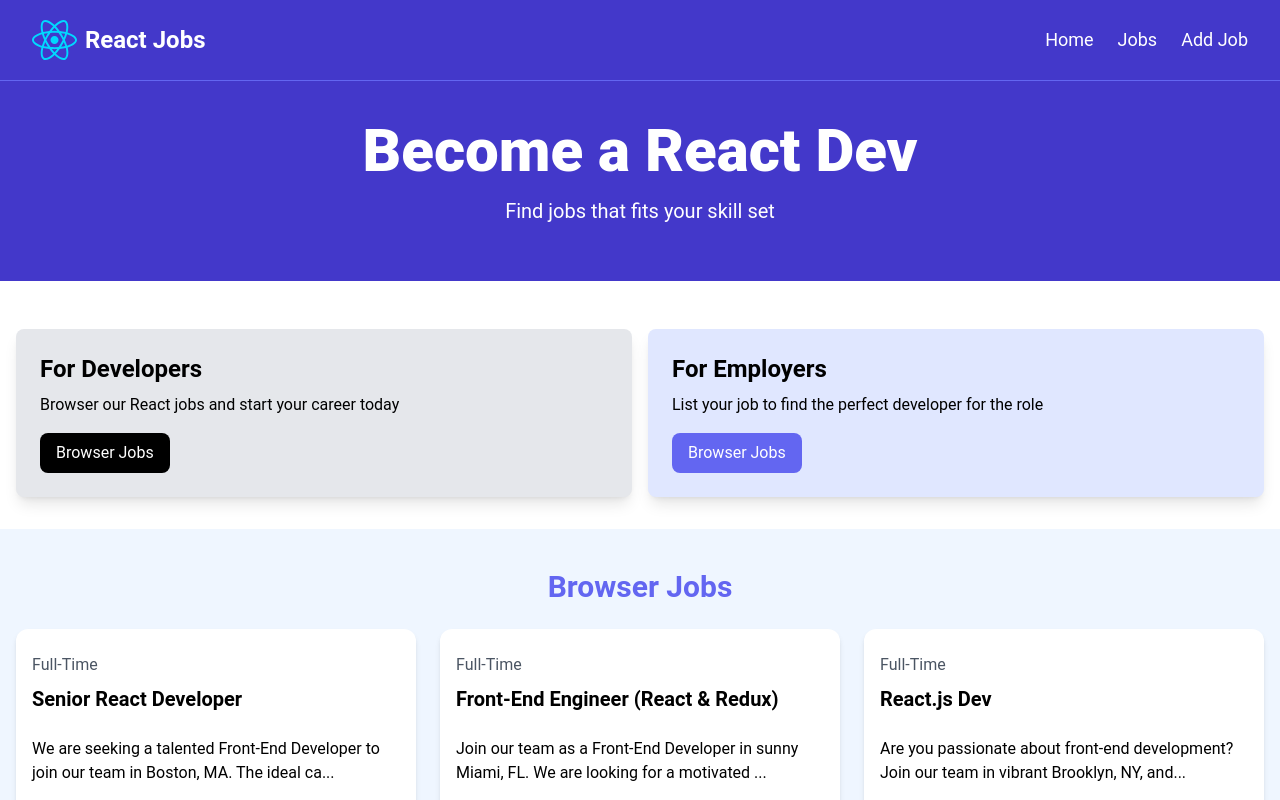
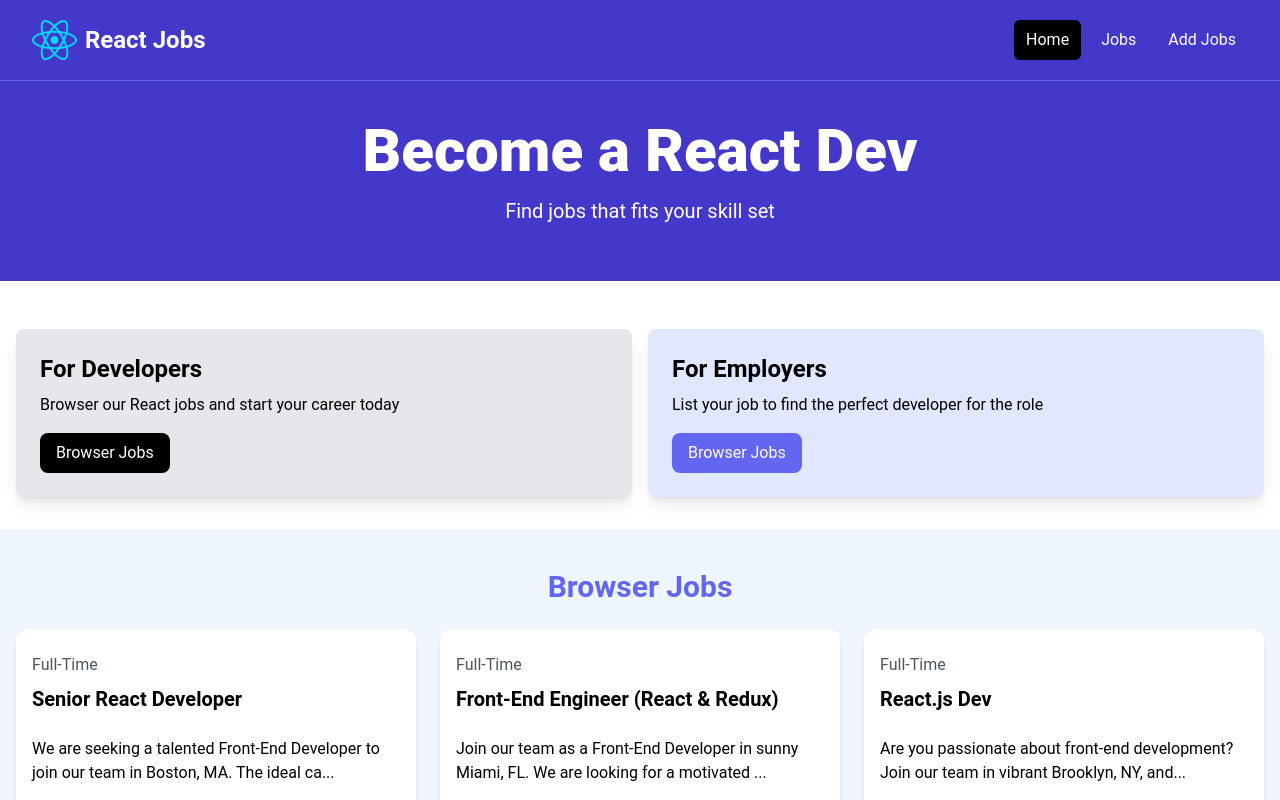
Before and after one commit to Jayashree-25/react-crash-2025, a React (Vite) app: page / in a window 1280 px wide. Shown: the top 800 px of the page. Built offline with nearby package versions, Linux system fonts and the light colour scheme.

Commit message:
jobs linked

```diff
--- a/src/components/Navbar.jsx
+++ b/src/components/Navbar.jsx
@@ -12,21 +12,23 @@ const Navbar = () => {
                                 React Jobs
                             </span>
                         </a>
+
+                        <div className='md:ml-auto'>
+                            <div className='flex space-x-2'>
+                                <a href="/"
+                                    className='text-white bg-black hover:bg-gray-900 hover:text-white rounded-md px-3 py-2'>Home
+                                </a>
+                                <a href="/jobs"
+                                    className='text-white hover:bg-gray-900 hover:text-white rounded-md px-3 py-2'>Jobs
+                                </a>
+                                <a href="/add-job"
+                                    className='text-white hover:bg-gray-900 hover:text-white rounded-md px-3 py-2'>Add Jobs
+                                </a>
+
+                            </div>
+                        </div>
+
                     </div>
-
-                    {/* Right Section - Navigation Links */}
-                    <div className='hidden md:flex space-x-6'>
-                        <a href="/" className='text-white text-lg hover:text-gray-300'>
-                            Home
-                        </a>
-                        <a href="/jobs" className='text-white text-lg hover:text-gray-300'>
-                            Jobs
-                        </a>
-                        <a href="/add-job" className='text-white text-lg hover:text-gray-300'>
-                            Add Job
-                        </a>
-                    </div>
-
                 </div>
             </div>
         </nav>
```
